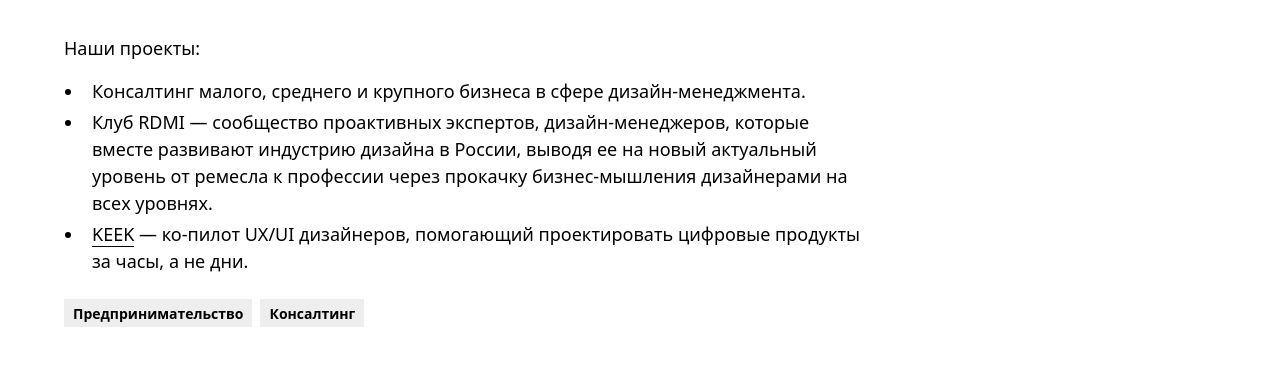
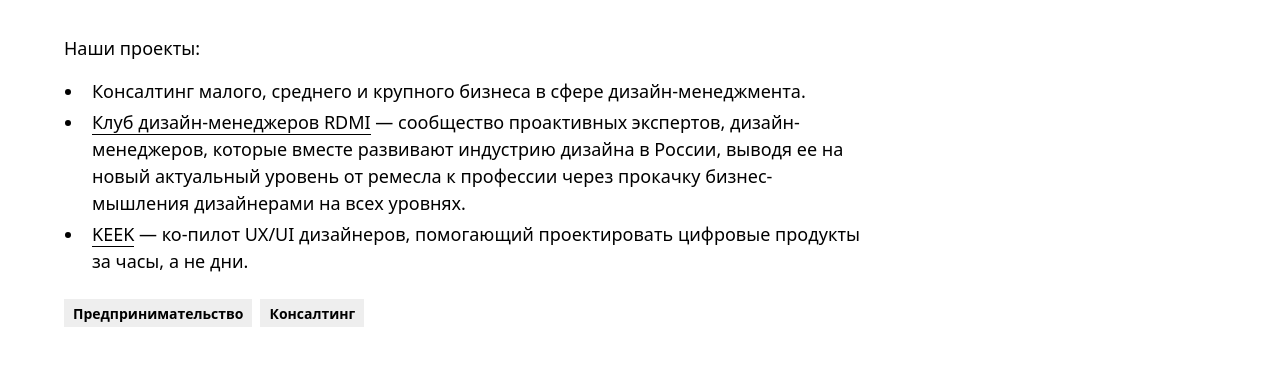
Before and after one commit to nikitashekhov/nikitashekhov.com, a plain HTML site: page index.html in a window 1280 px wide. Shown: the part 1187-1572 px from the top of the page. Drawn offline with nearby package versions, Linux system fonts and the light colour scheme; a script that the page names is missing.

Commit message:
Updated link

```diff
--- a/index.html
+++ b/index.html
@@ -399,7 +399,7 @@
                       <div class="text-size-medium padding-medium padding-top">Наши проекты:<br></div>
                       <ul role="list" class="text-size-medium">
                         <li>Консалтинг малого, среднего и крупного бизнеса в сфере дизайн-менеджмента.</li>
-                        <li>Клуб RDMI — сообщество проактивных экспертов, дизайн-менеджеров, которые вместе развивают индустрию дизайна в России, выводя ее на новый актуальный уровень от ремесла к профессии через прокачку бизнес-мышления дизайнерами на всех уровнях.</li>
+                        <li><a href="https://t.me/+oLeTMOwITAU3NjFi">Клуб дизайн-менеджеров RDMI</a> — сообщество проактивных экспертов, дизайн-менеджеров, которые вместе развивают индустрию дизайна в России, выводя ее на новый актуальный уровень от ремесла к профессии через прокачку бизнес-мышления дизайнерами на всех уровнях.</li>
                         <li>
                           <a href="https://app.keek.design/">KEEK</a> — ко-пилот UX/UI дизайнеров, помогающий проектировать цифровые продукты за часы, а не дни.
                         </li>
```
